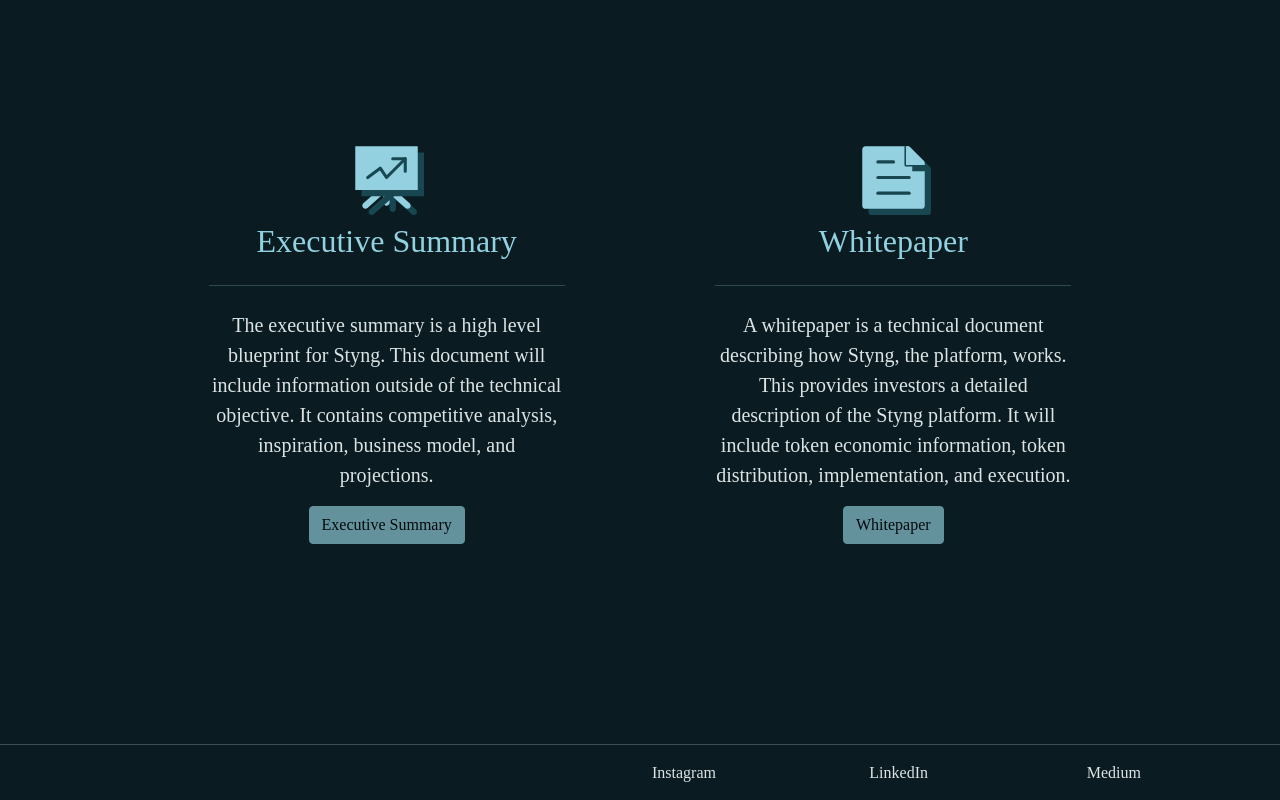
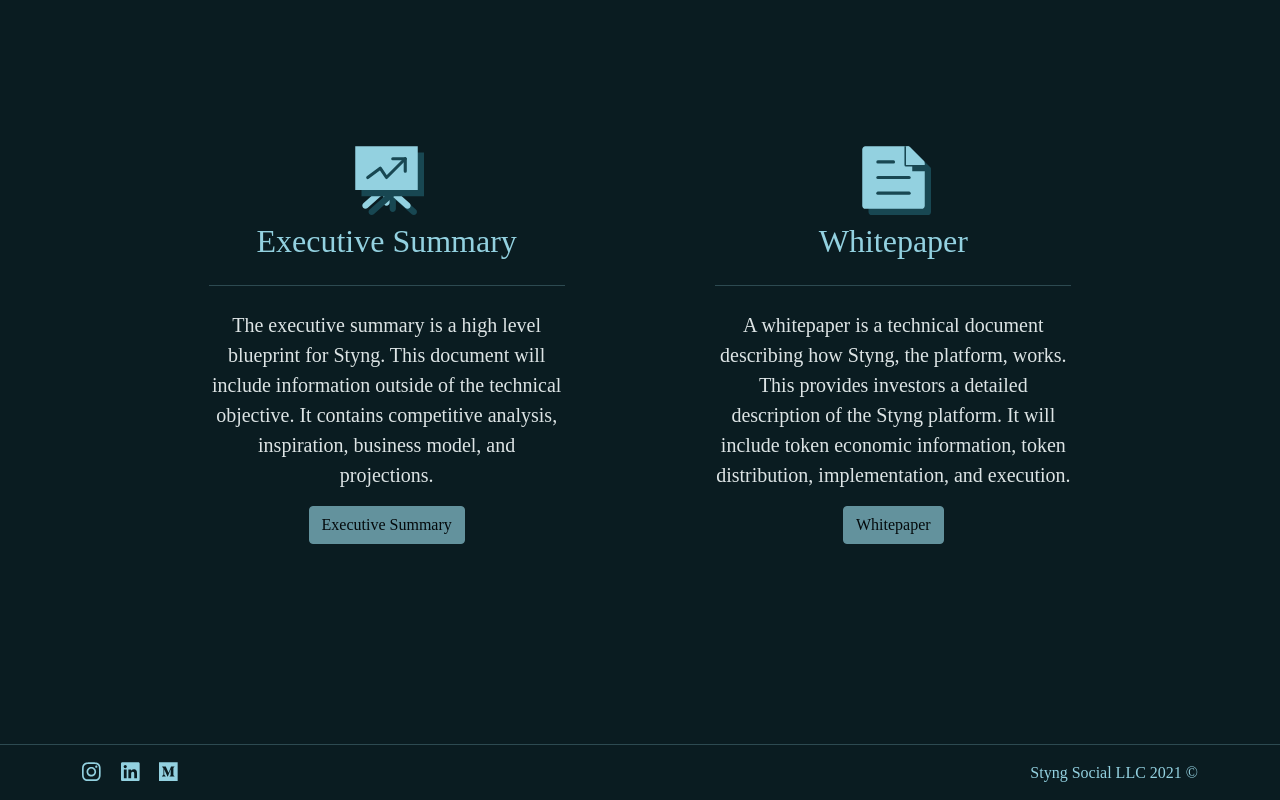
Before and after one commit to StyngSocial/Styng, a Next.js app: page / in a window 1280 px wide. Shown: the part 2271-3071 px from the top of the page. Built offline with nearby package versions, Linux system fonts and the light colour scheme; a web font is replaced by a local one.

Commit message:
Added FontAwesome icons to footer with link to social pages.

```diff
--- a/components/Footer/Footer.module.scss
+++ b/components/Footer/Footer.module.scss
@@ -1,7 +1,8 @@
 .footer {
-  color: #dde4e5;
+  color: #93d1e0;
   margin-bottom: 15px;
-  img {
-    height: 20px;
-  }
 }
+
+.footerIcon {
+  margin-right: 20px;
+}
--- a/components/Footer/index.js
+++ b/components/Footer/index.js
@@ -1,16 +1,44 @@
 import styles from "./Footer.module.scss";
-import { Col, Row } from "react-bootstrap";
+import { Container } from "react-bootstrap";
 
+import {
+  faLinkedin,
+  faMedium,
+  faInstagram,
+} from "@fortawesome/free-brands-svg-icons";
+import { FontAwesomeIcon } from "@fortawesome/react-fontawesome";
 const Footer = () => {
   return (
     <>
       <footer className={styles.footer}>
         <hr className="my-8" />
-        <Row className="justify-content-end">
-          <Col lg={2}>Instagram</Col>
-          <Col lg={2}>LinkedIn</Col>
-          <Col lg={2}>Medium</Col>
-        </Row>
+        <Container>
+          <a href="https://www.instagram.com/styng.social/" target="_blank">
+            <FontAwesomeIcon
+              className={styles.footerIcon}
+              icon={faInstagram}
+              size="lg"
+            ></FontAwesomeIcon>
+          </a>
+          <a
+            href="https://www.linkedin.com/in/styng-social-b23337201/"
+            target="_blank"
+          >
+            <FontAwesomeIcon
+              className={styles.footerIcon}
+              icon={faLinkedin}
+              size="lg"
+            ></FontAwesomeIcon>
+          </a>
+          <a href="https://styng-social.medium.com/" target="_blank">
+            <FontAwesomeIcon
+              className={styles.footerIcon}
+              icon={faMedium}
+              size="lg"
+            ></FontAwesomeIcon>
+          </a>
+          <span className="float-end">Styng Social LLC 2021 &#169;</span>
+        </Container>
       </footer>
     </>
   );
```
